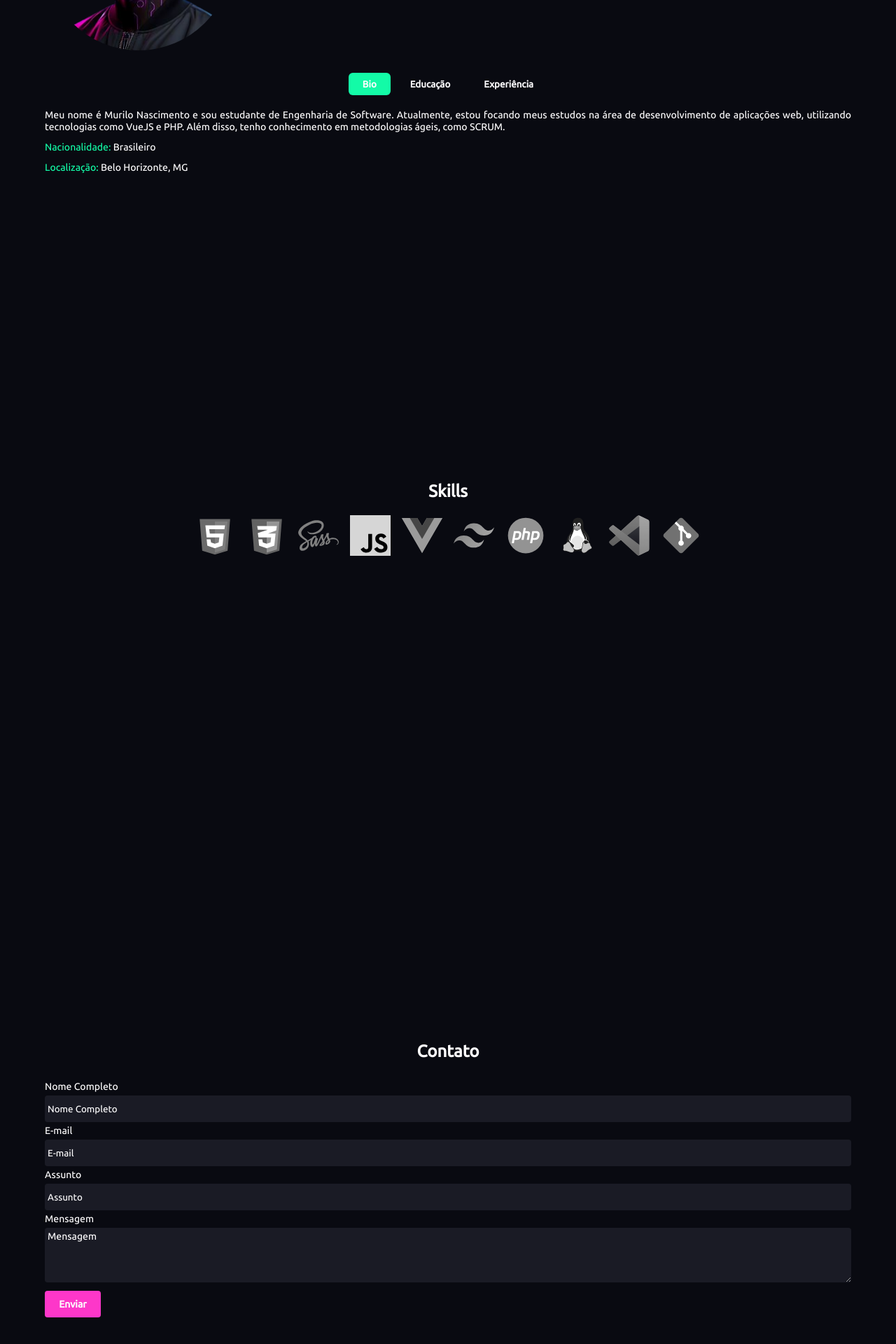
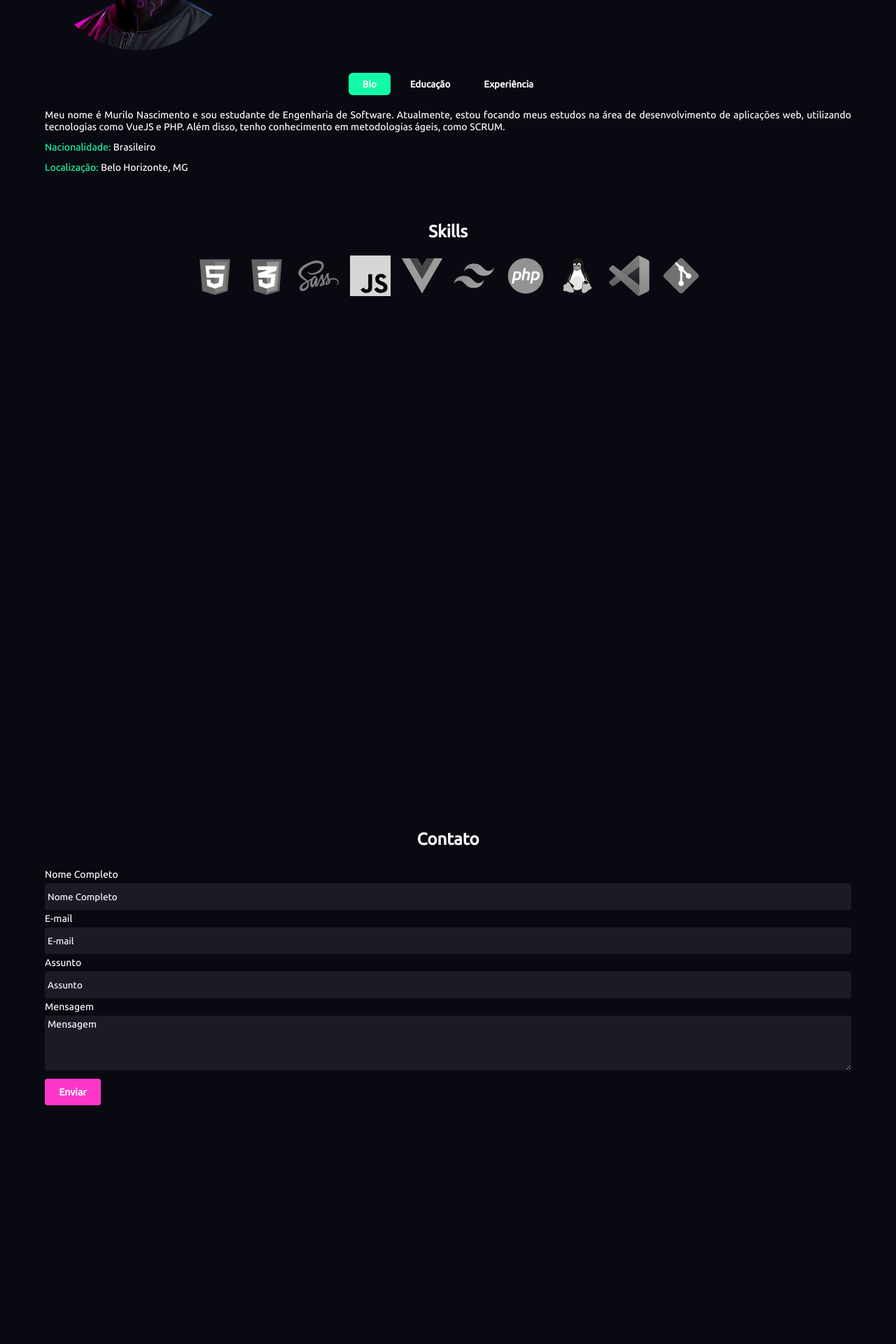
Before and after one commit to murilonicemento/my-portfolio, a Vue app: page / in a window 1280 px wide. Shown: the part 1257-3177 px from the top of the page at 70% size. Built offline with nearby package versions, Linux system fonts and the light colour scheme.

Commit message:
style(fix): fix overlay skill and about component

```diff
--- a/src/views/HomeView.vue
+++ b/src/views/HomeView.vue
@@ -36,11 +36,12 @@ const tabs = ref<string[]>(["Bio", "Educação", "Experiência"]);
 </template>
 
 <style scoped lang="css">
-section {
+section:not(#about) {
   width: 90%;
   height: 100vh;
 
   margin: auto;
+  margin-top: 68px;
 }
 
 #home {
@@ -54,6 +55,9 @@ section {
 }
 
 #about {
+  width: 90%;
+
+  margin: auto;
   margin-top: 68px;
 }
 
@@ -71,10 +75,6 @@ section {
   border-radius: 50%;
 }
 
-#skills {
-  margin-top: 140px;
-}
-
 #skills h1 {
   text-align: center;
 }
```
